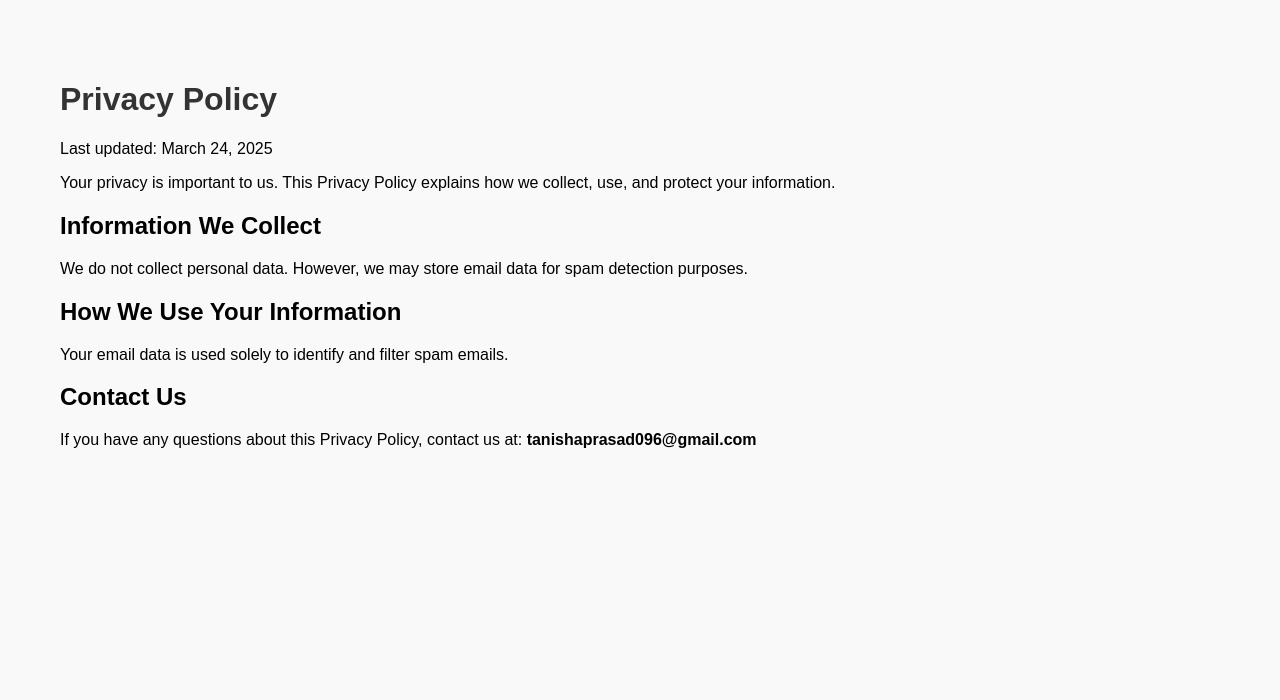
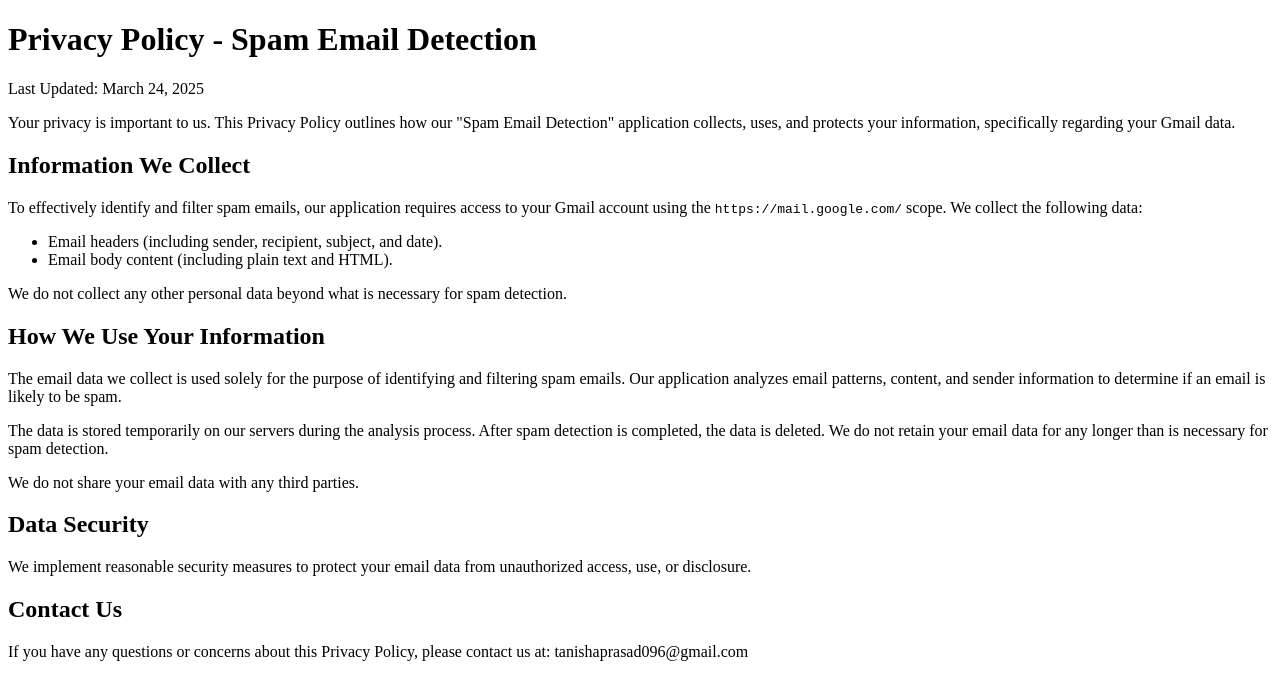
Before and after one commit to TanuSejaL/my-oauth-project, a plain HTML site: page privacy_policy.html in a window 1280 px wide. Drawn offline with Linux system fonts and the light colour scheme.

Commit message:
Update privacy_policy.html

```diff
--- a/privacy_policy.html
+++ b/privacy_policy.html
@@ -1,28 +1,60 @@
 <!DOCTYPE html>
-<html lang="en">
+<html>
 <head>
-    <meta charset="UTF-8">
-    <meta name="viewport" content="width=device-width, initial-scale=1.0">
-    <title>Privacy Policy</title>
-    <style>
-        body { font-family: Arial, sans-serif; margin: 40px; padding: 20px; background-color: #f9f9f9; }
-        h1 { color: #333; }
-        p { font-size: 16px; }
-    </style>
+<title>Privacy Policy - Spam Email Detection</title>
 </head>
 <body>
-    <h1>Privacy Policy</h1>
-    <p>Last updated: March 24, 2025</p>
 
-    <p>Your privacy is important to us. This Privacy Policy explains how we collect, use, and protect your information.</p>
+<h1>Privacy Policy - Spam Email Detection</h1>
 
-    <h2>Information We Collect</h2>
-    <p>We do not collect personal data. However, we may store email data for spam detection purposes.</p>
+<p>
+    Last Updated: March 24, 2025
+</p>
 
-    <h2>How We Use Your Information</h2>
-    <p>Your email data is used solely to identify and filter spam emails.</p>
+<p>
+    Your privacy is important to us. This Privacy Policy outlines how our "Spam Email Detection" application collects, uses, and protects your information, specifically regarding your Gmail data.
+</p>
 
-    <h2>Contact Us</h2>
-    <p>If you have any questions about this Privacy Policy, contact us at: <strong>tanishaprasad096@gmail.com</strong></p>
+<h2>Information We Collect</h2>
+
+<p>
+    To effectively identify and filter spam emails, our application requires access to your Gmail account using the <code>https://mail.google.com/</code> scope. We collect the following data:
+</p>
+
+<ul>
+    <li>Email headers (including sender, recipient, subject, and date).</li>
+    <li>Email body content (including plain text and HTML).</li>
+</ul>
+
+<p>
+    We do not collect any other personal data beyond what is necessary for spam detection.
+</p>
+
+<h2>How We Use Your Information</h2>
+
+<p>
+    The email data we collect is used solely for the purpose of identifying and filtering spam emails. Our application analyzes email patterns, content, and sender information to determine if an email is likely to be spam.
+</p>
+
+<p>
+    The data is stored temporarily on our servers during the analysis process. After spam detection is completed, the data is deleted. We do not retain your email data for any longer than is necessary for spam detection.
+</p>
+
+<p>
+    We do not share your email data with any third parties.
+</p>
+
+<h2>Data Security</h2>
+
+<p>
+    We implement reasonable security measures to protect your email data from unauthorized access, use, or disclosure.
+</p>
+
+<h2>Contact Us</h2>
+
+<p>
+    If you have any questions or concerns about this Privacy Policy, please contact us at: tanishaprasad096@gmail.com
+</p>
+
 </body>
 </html>
```
